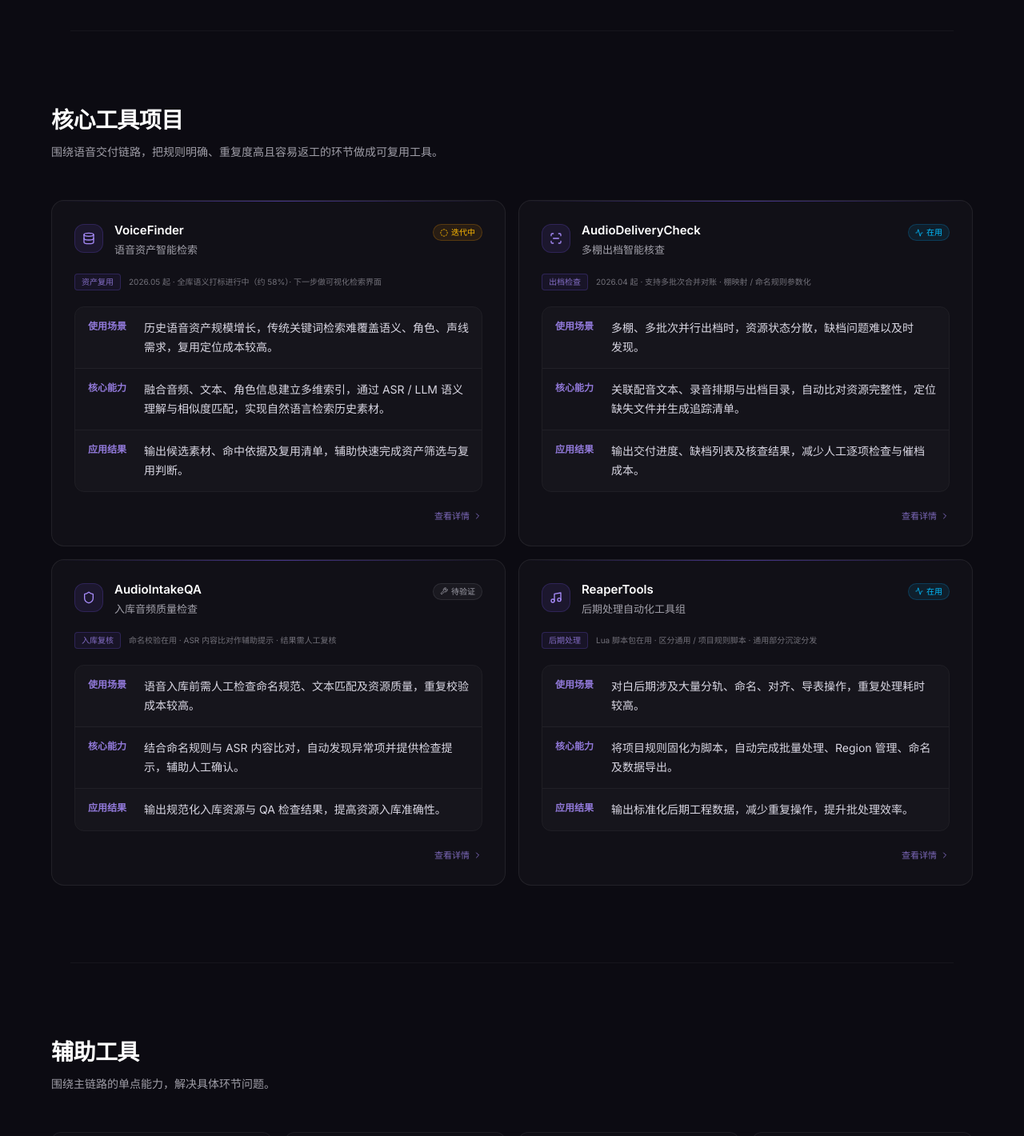
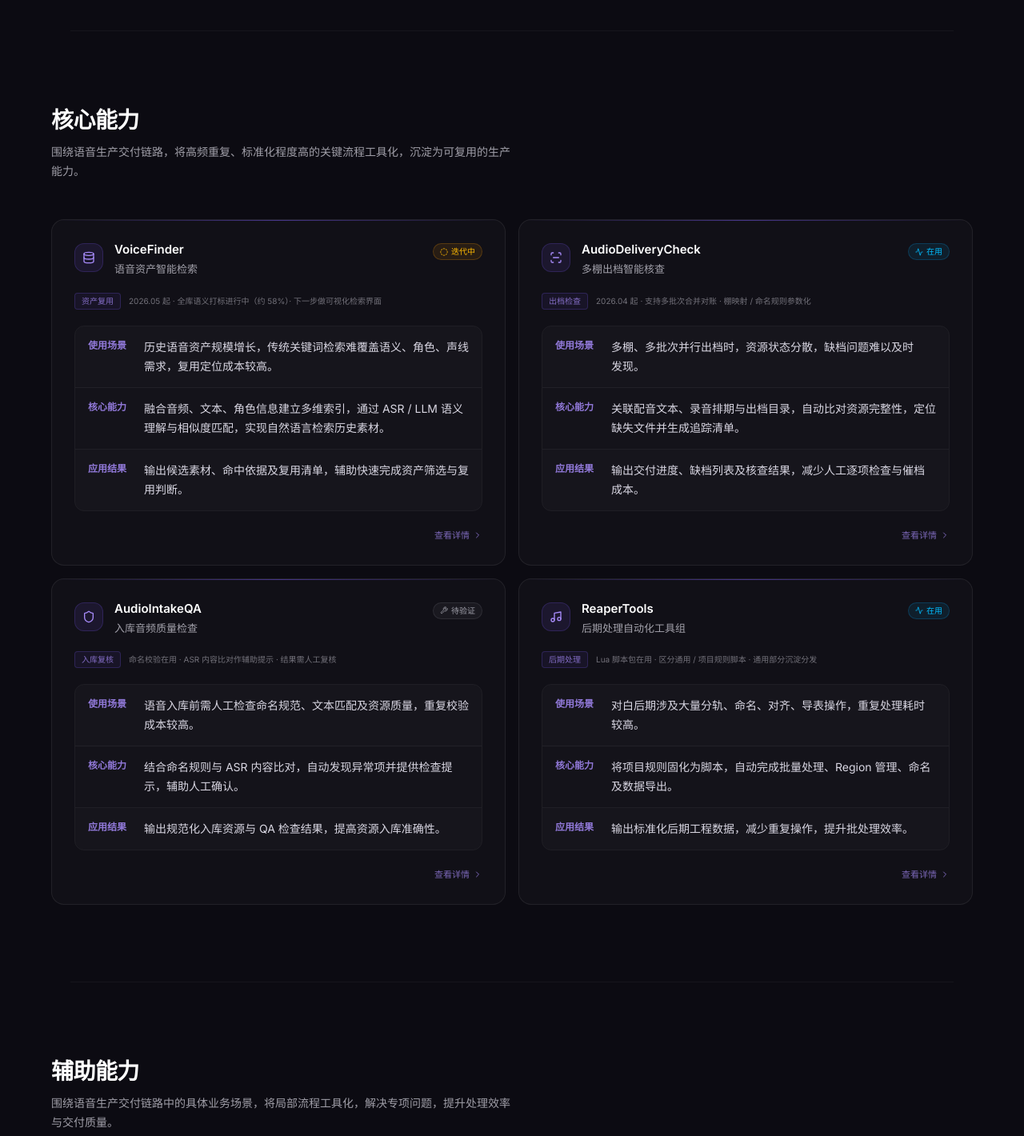
Before and after one commit to yangzeyu9995-create/voice-pipeline-site, a React (Vite) app: page / in a window 1280 px wide. Shown: the part 840-2260 px from the top of the page at 80% size. Built offline with nearby package versions, Linux system fonts and the light colour scheme.

Commit message:
标题改为核心能力/辅助能力并更新副标题

```diff
--- a/src/pages/Home.tsx
+++ b/src/pages/Home.tsx
@@ -278,8 +278,8 @@
     <section id="projects" className="py-24 px-6">
       <div className="max-w-6xl mx-auto">
         <SectionHeader
-          title="核心工具项目"
-          sub="围绕语音交付链路，把规则明确、重复度高且容易返工的环节做成可复用工具。"
+          title="核心能力"
+          sub="围绕语音生产交付链路，将高频重复、标准化程度高的关键流程工具化，沉淀为可复用的生产能力。"
         />
 
         <div className="mt-12 grid grid-cols-1 md:grid-cols-2 gap-4">
@@ -397,7 +397,7 @@
   return (
     <section className="py-24 px-6">
       <div className="max-w-6xl mx-auto">
-        <SectionHeader title="辅助工具" sub="围绕主链路的单点能力，解决具体环节问题。" />
+        <SectionHeader title="辅助能力" sub="围绕语音生产交付链路中的具体业务场景，将局部流程工具化，解决专项问题，提升处理效率与交付质量。" />
 
         <div className="mt-12 grid grid-cols-1 sm:grid-cols-2 lg:grid-cols-4 gap-4">
           {supportingTools.map(tool => {
```
